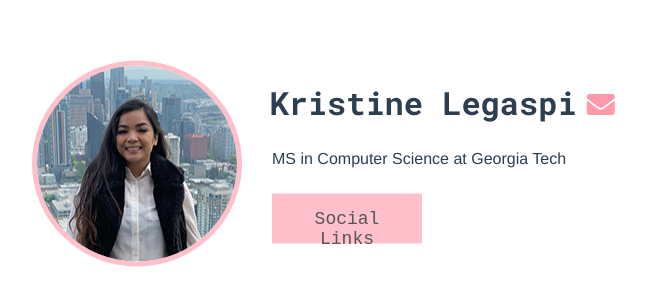
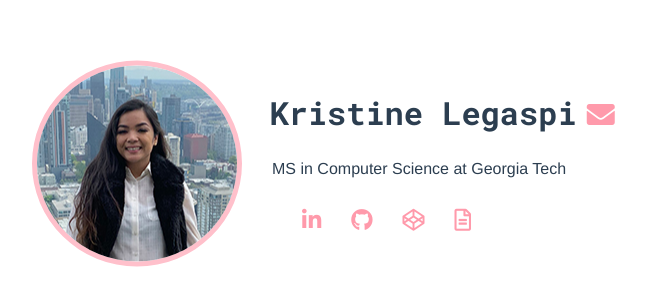
Before and after one commit to krissylegaspi/personal-website, a Vue app: page / in a window 1280 px wide. Shown: the part 197-502 px from the top of the page, without its empty margins (303-949 px from the left). Built offline with nearby package versions, Linux system fonts and the light colour scheme.

Commit message:
Removed button

```diff
--- a/src/components/Button.vue
+++ b/src/components/Button.vue
@@ -1,5 +1,5 @@
 <template>
-    <button id="slid" @click="onClick()" class="button">{{text}}</button>
+    <!-- <button id="slid" @click="onClick()" class="button">{{text}}</button> -->
     <h2 id="slide-text"><code>
         <a href="https://www.linkedin.com/in/kristine-legaspi/" target="_blank"><i class="fab fa-linkedin-in"></i></a>
         <a href="https://github.com/krissylegaspi" target="_blank"><i class="fab fa-github"></i></a>
@@ -17,7 +17,6 @@ export default {
     },
     methods: {
         onClick() {
-            console.log("Click")
             var slidBtn = document.getElementById("slid"),
                 slideText = document.getElementById("slide-text");
 
@@ -44,10 +43,10 @@ export default {
 
 <style scoped>
 h2 {
-    padding: 10px;
+    padding-left: 20px;
     margin: 20px;
     color: black;
-    opacity: 0;
+    /* opacity: 0; */
 }
 
 h2#slide-text {
--- a/src/components/Header.vue
+++ b/src/components/Header.vue
@@ -62,7 +62,7 @@ export default {
 
 .box .content h1 {
     margin: 0;
-    padding-top: 20px;
+    padding-top: 30px;
     padding-left: 0;
     padding-right: 10px;
     display: inline-grid;
```
